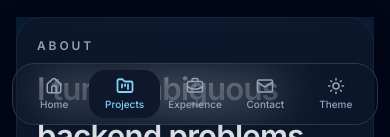
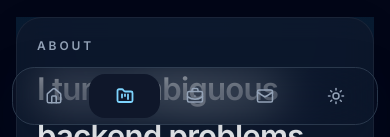
Before and after one commit to PratypartyY2K/Personal_Portfolio, a Next.js app: page / in a window 390 px wide. Shown: the part 707-844 px from the top of the page. Built offline with nearby package versions, Linux system fonts and the light colour scheme.

Commit message:
Refactor MobileNavigation component for improved accessibility and styling consistency

```diff
--- a/components/mobile-navigation.tsx
+++ b/components/mobile-navigation.tsx
@@ -75,15 +75,15 @@ export function MobileNavigation() {
             <a
               key={item.id}
               href={item.href}
+              aria-label={item.label}
               aria-current={isActive ? "page" : undefined}
-              className={`flex min-h-12 flex-col items-center justify-center gap-0.5 rounded-2xl px-1 text-[10px] font-medium transition ${
+              className={`flex min-h-11 items-center justify-center rounded-2xl px-1 transition ${
                 isActive
                   ? "accent-text bg-slate-100 dark:bg-slate-900"
                   : "text-slate-500 dark:text-slate-400"
               }`}
             >
               <Icon size={18} strokeWidth={isActive ? 2.4 : 2} aria-hidden />
-              <span>{item.label}</span>
             </a>
           );
         })}
@@ -92,7 +92,7 @@ export function MobileNavigation() {
           type="button"
           onClick={toggleTheme}
           aria-label={`Switch to ${resolvedTheme === "dark" ? "light" : "dark"} mode`}
-          className="flex min-h-12 flex-col items-center justify-center gap-0.5 rounded-2xl px-1 text-[10px] font-medium text-slate-500 transition active:bg-slate-100 dark:text-slate-400 dark:active:bg-slate-900"
+          className="flex min-h-11 items-center justify-center rounded-2xl px-1 text-slate-500 transition active:bg-slate-100 dark:text-slate-400 dark:active:bg-slate-900"
         >
           <span suppressHydrationWarning>
             {resolvedTheme === "dark" ? (
@@ -101,7 +101,6 @@ export function MobileNavigation() {
               <Moon size={18} aria-hidden />
             )}
           </span>
-          <span>Theme</span>
         </button>
       </div>
     </nav>
```
